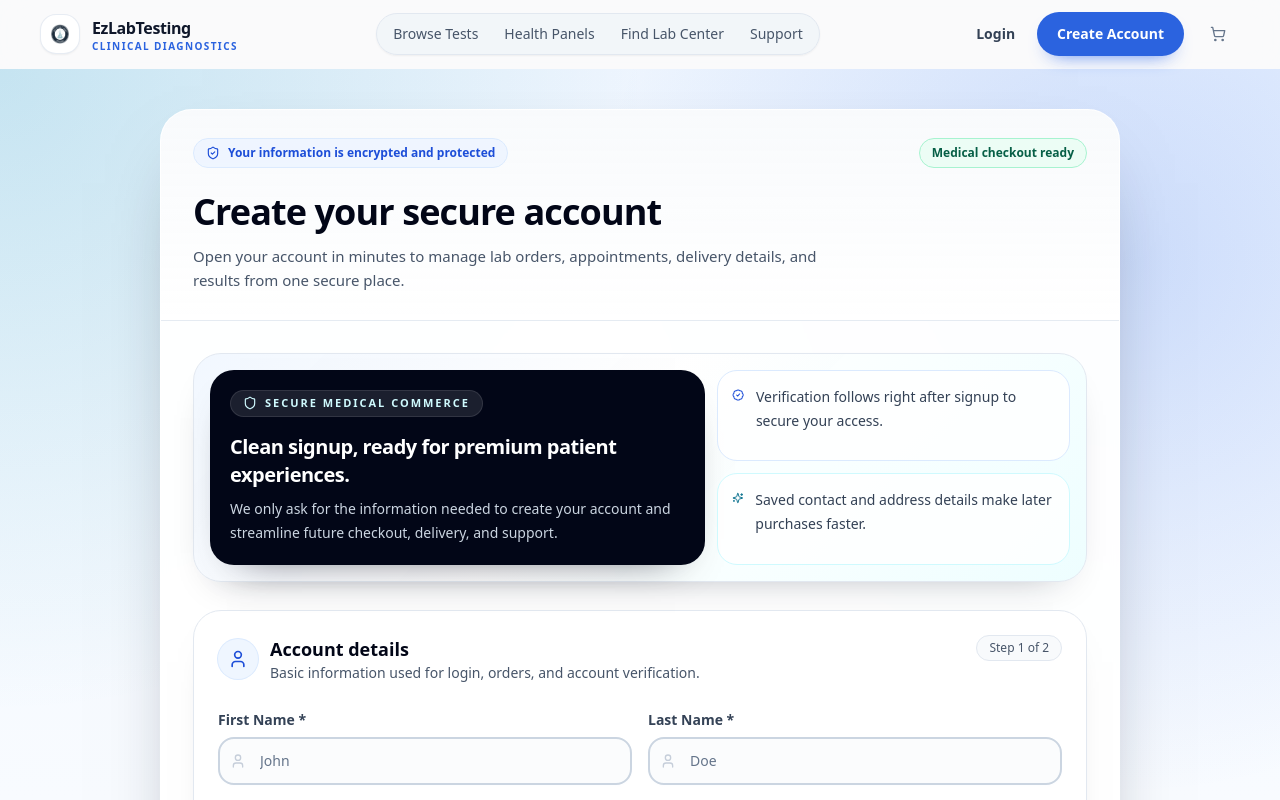
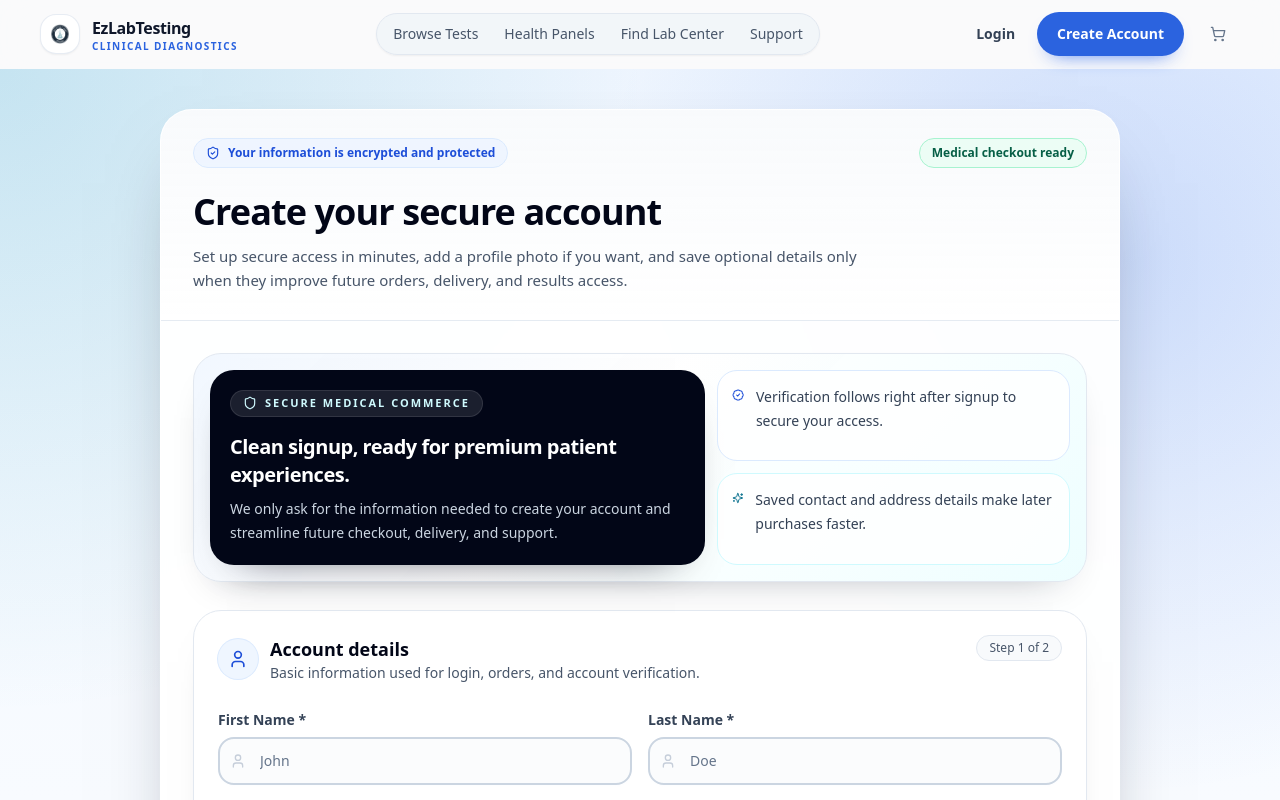
Before and after one commit to kofil8/Ez-Labtesting_Client, a Next.js app: page /register in a window 1280 px wide. Shown: the top 800 px of the page. Built offline with nearby package versions, Linux system fonts and the light colour scheme; no server answers.

Commit message:
refactor: update subtitle for account creation to enhance clarity

```diff
--- a/components/auth/register/RegisterAccountPageContent.tsx
+++ b/components/auth/register/RegisterAccountPageContent.tsx
@@ -38,7 +38,7 @@ export function RegisterAccountPageContent() {
   return (
     <RegisterFlowShell
       title='Create your secure account'
-      subtitle='Open your account in minutes to manage lab orders, appointments, delivery details, and results from one secure place.'
+      subtitle='Set up secure access in minutes, add a profile photo if you want, and save optional details only when they improve future orders, delivery, and results access.'
       badgeText='Medical checkout ready'
     >
       <RegisterAccountForm />
```
